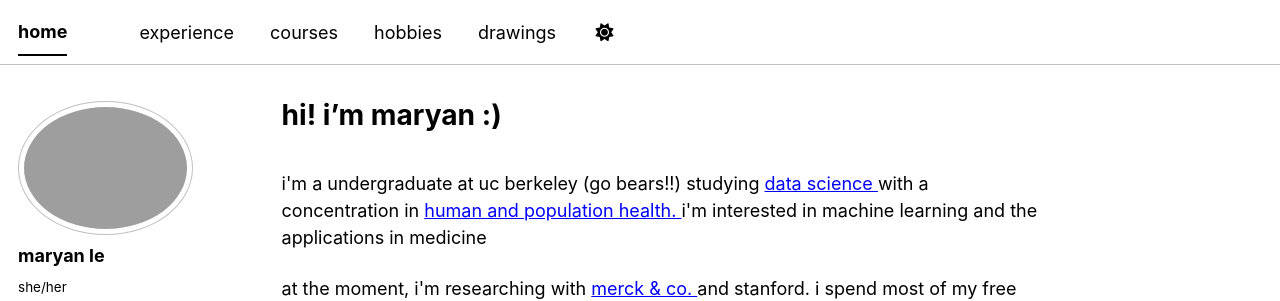
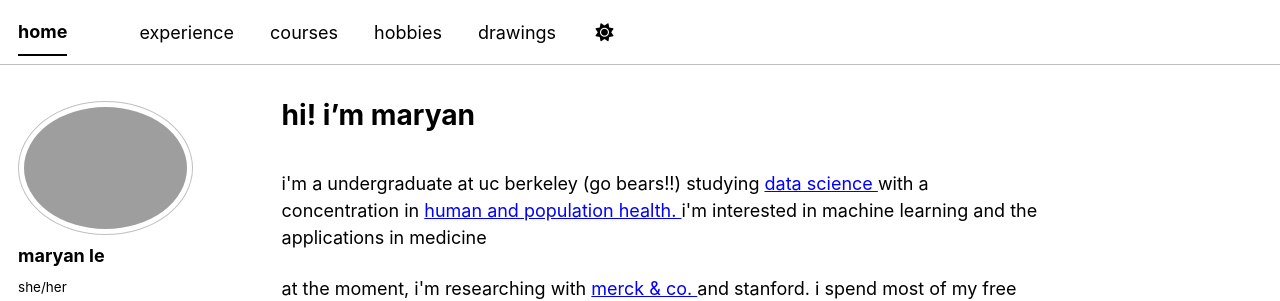
Before and after one commit to lemaryan/lemaryan.github.io, a Jekyll site: the page built from _pages/about.html, in a window 1280 px wide. Shown: the top 301 px of the page. Built offline with Jekyll 4.4.1, drawn with Linux system fonts in a browser that asks for light colours; a style sheet for code colours, icons or effects is not loaded.

```diff
--- a/_pages/about.html
+++ b/_pages/about.html
@@ -1,6 +1,6 @@
 ---
 permalink: /
-title: "hi! i'm maryan :)"
+title: "hi! i'm maryan"
 author_profile: true
 redirect_from:
   - /about/
```
